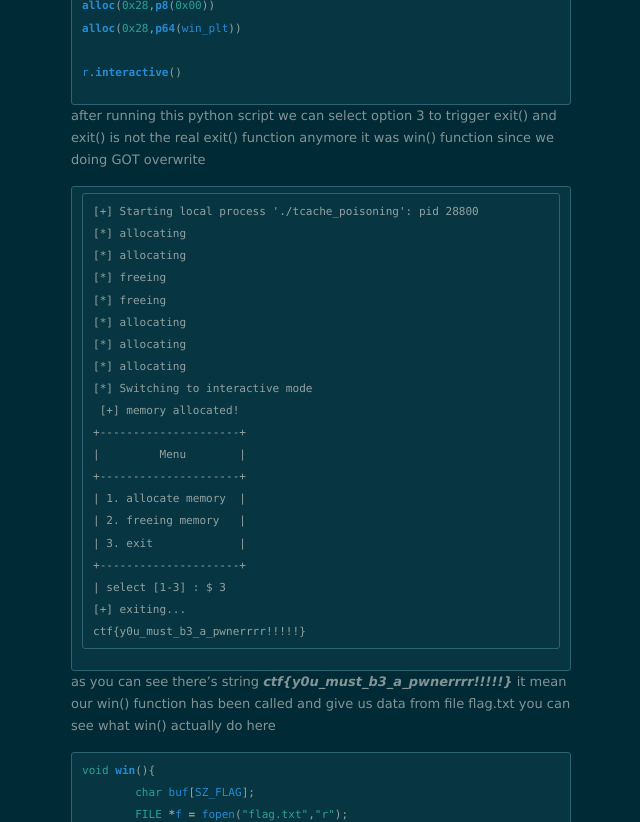
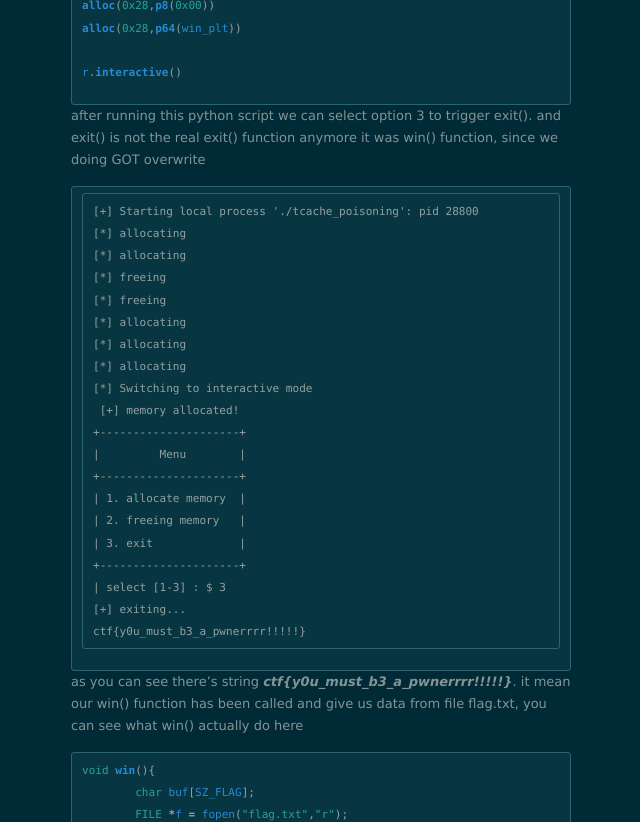
Before and after one commit to tripoloski1337/tripoloski1337.github.io, a Jekyll site: the page built from _posts/2019-09-09-tcache_poisoning.markdown, in a window 1280 px wide and 1400 px high, scrolled down 4223 px. Shown: the part 273-1095 px from the top of the window, without its empty margins (319-959 px from the left). Built offline with Jekyll 4.4.1, drawn with Linux system fonts in a browser that asks for light colours; nearby versions of some CDN libraries; some of the changed text lies outside the part shown.

Commit message:
fixing words

```diff
--- a/_posts/2019-09-09-tcache_poisoning.markdown
+++ b/_posts/2019-09-09-tcache_poisoning.markdown
@@ -27,7 +27,7 @@
 	2nd malloc(128): 0x7ffedaf11040
 	We got the control
 
-for another example we will try to exploit this simple program by using tcache poisoning:
+for another example we will try to exploit this simple program, by using tcache poisoning:
 
 {% highlight c %}
 #include <stdio.h>
@@ -197,7 +197,7 @@
 
 {% endhighlight %}
 
-after running this python script we can select option 3 to trigger exit() and exit() is not the real exit() function anymore it was win() function since we doing GOT overwrite
+after running this python script we can select option 3 to trigger exit(). and exit() is not the real exit() function anymore it was win() function, since we doing GOT overwrite
 
 	[+] Starting local process './tcache_poisoning': pid 28800
 	[*] allocating
@@ -220,7 +220,7 @@
 	[+] exiting...
 	ctf{y0u_must_b3_a_pwnerrrr!!!!!}
 
-as you can see there's string ***ctf{y0u_must_b3_a_pwnerrrr!!!!!}*** it mean our win() function has been called and give us data from file flag.txt you can see what win() actually do here
+as you can see there's string ***ctf{y0u_must_b3_a_pwnerrrr!!!!!}***. it mean our win() function has been called and give us data from file flag.txt, you can see what win() actually do here
 {% highlight c %}
 void win(){
 	char buf[SZ_FLAG];
```
